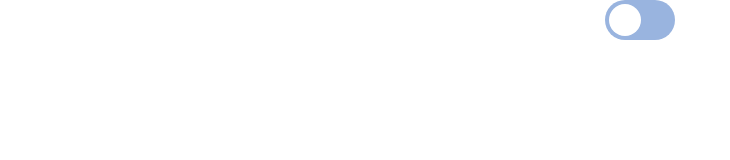
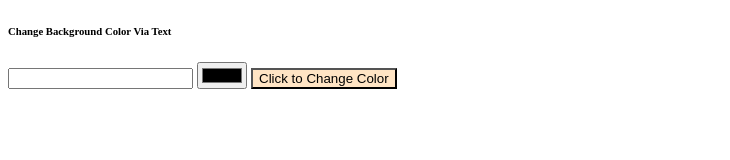
Before and after one commit to esma3/tapsiriq3, a plain HTML site: page about.html in a window 1280 px wide. Shown: the whole page, without its empty margins (0-730 px from the left). Drawn offline with Linux system fonts and the light colour scheme.

Commit message:
second commit

```diff
--- a/about.html
+++ b/about.html
@@ -11,11 +11,94 @@
 <body>
 
 
+  <h6>Change Background Color Via Text</h6>
+ <input type="text" id="colorInputText" >
+ <input type="color" id="colorInputColor" >
+  <input type="button" id="colorButton" value="Click to Change Color"onclick="changeColor()">
 
-    <label class="switch">
-        <input type="checkbox" onclick="myFunction()"/>
-        <span></span>
-    </label>
+
+
+
+
+
+
+
+
+
+
+
+
+
+
+
+
+
+
+
+
+
+
+
+
+
+
+
+
+
+
+
+
+
+  <!-- <select onchange="rengiSec()" name="" id="select">
+    <option value="">-SELECt-</option>
+    <option value="red">red</option>
+    <option value="green">green</option>
+    <option value="yellow">yellow</option>
+    <option value="blue">blue</option>
+
+   </select>
+   <br><br>
+  -->
+
+   <!-- <select id="my-select">
+
+    <option value="">-SELECT-</option>
+    <option value="lightblue">Blue</option>
+    <option value="green">Green</option>
+    <option value="pink">Pink</option>
+    <option value="red">Red</option>
+    <option value="yellow">Yellow</option>
+  </select>
+  -->
+
+
+   <!-- <br/>
+    <select id="ColorSelect" onchange="sema();">
+      <option   value='images/nature.jpg'>-Select-</option>
+      <option   value='images/spring.jpg'>spring</option>
+      <option   value='images/summer.jpg'>summer</option>
+      <option   value='images/autumn.jpg'>autumn</option>
+      <option   value='images/winter.jpg'>winter</option>
+    </select>
+
+
+
+  <br>
+
+
+  <img src="images/nature.jpg" id="myimage"/>
+   -->
+
+
+
+
+
+
+
+        <!-- <button id="btn">Button</button>
+     -->
+
+
 
 
 </body>
--- a/css/about.css
+++ b/css/about.css
@@ -1,54 +1,22 @@
-body{
-    color: #121212;
-    background-color: white;
-    transition: 0.3s;
-    margin: auto;
-  }
-  .dark-mode {
-    background-color: #121212;
-    color: white;
-  }
-  .switch {
-      display: block;
-      position: relative;
-    margin: auto;
-      width: 70px;
-      height: 40px;
-      cursor: pointer;
-      overflow: hidden;
-  }
-  .switch input {
-      position: absolute;
-      top: -30px;
-      left: -30px;
-      width: 0;
-      height: 0;
-  }
-  .switch input + span {
-       position: absolute;
-      top: 0;
-      bottom: 0;
-      left: 0;
-      right: 0;
-      background: #99b4df;
-      border-radius: 20px;
-  }
-  .switch input:checked + span {
-      background: #346abf;
-  }
-  .switch input + span:before {
-      content: "";
-      display: inline-block;
-      position: absolute;
-      top: 50%;
-      left: 4px;
-      width: 32px;
-      height: 32px;
-      background: white;
-      border-radius: 50%;
-      transform: translateY(-50%);
-      transition: all .3s;
-  }
-  .switch input:checked + span:before {
-      left: 34px;
-  }
+/* #myimage{
+
+    width:800px;
+    height:500px;
+    margin-left:400px;
+    margin-top:100px;
+    padding:0px;
+    display:inline-block;
+    align-items: center;
+    justify-content: center;
+    background-size:fixed;
+    background-repeat: none;
+
+} */
+
+
+
+
+
+#colorButton{
+    background-color: bisque;
+}
--- a/css/style.css
+++ b/css/style.css
@@ -22,19 +22,9 @@
     position:fixed;
     right:-400px;
     transition: 1s;
-    border-radius: 40%;
-}
-#main1{
-    margin:0 auto;
-   padding:0px;
-    width:400px;
-    height:800px;
-    background:lightskyblue;
-    /* z-index: 11; */
-    float:left;
-    position:relative;
     border-radius: 30px;
 }
+
 
 #main{
     width:100px;
@@ -63,6 +53,55 @@
     left:280px;
 
 }
+
+#demo8{
+    position:absolute;
+    top:110px;
+    left:20px;
+
+}
+#height{
+    position:absolute;
+    top:150px;
+    left:20px;
+
+}
+#olchu2{
+    position:absolute;
+    top:150px;
+    left:200px;
+}
+#colorInputText{
+    position:absolute;
+    top:250px;
+    left:20px;
+
+}
+#colorInputColor{
+    position:absolute;
+    top:250px;
+    left:200px;
+}
+#colorButton{
+    position:absolute;
+    top:250px;
+    left:255px;
+}
+#demo7{
+    position:absolute;
+    top:200px;
+    left:20px;
+}
+
+
+
+
+#demo5{
+    position:absolute;
+    top:150px;
+    left:280px;
+
+}
 #demo2{
     position:absolute;
     top:20px;
@@ -74,6 +113,12 @@
     top:20px;
     left:160px;
 
+}
+
+#demo9{
+    position:absolute;
+    top:30px;
+    left:20px;
 }
 #width{
     position:absolute;
@@ -91,34 +136,34 @@
 
 @keyframes go{
     0%{
-        top:0px;
+        top:10px;
         left:30px;
-        transform: rotateX(60deg);
+        /* transform: rotateX(60deg); */
 
     }
     25%{
-        top:0px;
+        top:10px;
         left:180px;
-        transform: rotateX(120deg);
-        background:rgb(16, 136, 155);
+        /* transform: rotateX(120deg); */
+        /* background:rgb(16, 136, 155); */
     }
     50%{
         top:200px;
         left:180px;
-        transform: rotateX(180deg);
-        background:rgb(88, 16, 155);
+        /* transform: rotateX(180deg); */
+        /* background:rgb(88, 16, 155); */
     }
     75%{
         top:200px;
         left:30px;
-        transform: rotateX(270deg);
-        background:rgb(23, 54, 194);
+        /* transform: rotateX(270deg); */
+        /* background:rgb(23, 54, 194); */
     }
     100%{
-        top:0px;
+        top:10px;
         left:30px;
-        transform: rotateX(360deg);
-        background:rgb(181, 14, 133);
+        /* transform: rotateX(360deg); */
+        /* background:rgb(181, 14, 133); */
     }
 }
 
--- a/js/about.js
+++ b/js/about.js
@@ -1,4 +1,56 @@
-function myFunction() {
-    var element = document.body;
-    element.classList.toggle("dark-mode");
- }
+// const btn = document.getElementById('btn');
+
+// btn.addEventListener('click', function onChange(event) {
+//   // 👇️ change background color
+//   document.body.style.backgroundColor = 'salmon';
+
+//   // 👇️ optionally change text color
+//   // document.body.style.color = 'white';
+// });
+
+
+// function rengiSec(){
+//   var select =document.getElementById('select')
+//   document.body.style.backgroundColor =select
+// }
+
+
+
+// function rengiSec(){
+//   var select =document.getElementById('select')
+//   document.body.style.backgroundColor =select
+// }
+
+
+// var select = document.querySelector("#my-select");
+// var body = document.body;
+// select.addEventListener('change', function() {
+//   var options = this.options;
+//   var selectedOption = options[options.selectedIndex];
+//   body.style.background = selectedOption.value;
+
+// });
+
+
+
+
+// function sema() {
+//   myimage.src = ColorSelect.children[ColorSelect.selectedIndex].getAttribute('value');
+// }
+
+
+
+// function sema(){
+//   var select= document.getElementById('select')
+//   var sekil= document.getElementById('sekil')
+
+//   sekil.src="images/"+select.value+".jpg"
+// }
+
+
+
+function changeColor(){
+  let color = document.getElementById('colorInputColor').value;
+  document.body.style.backgroundColor =color;
+  document.getElementById('colorInputText').value=color;
+}
```
Also changed, not shown: index.html (+43 -13 lines), js/main.js (+28 -0 lines), images/autumn.jpg (added), images/nature.jpg (added), images/spring.jpg (added), images/summer.jpg (added), images/winter.jpg (added).
